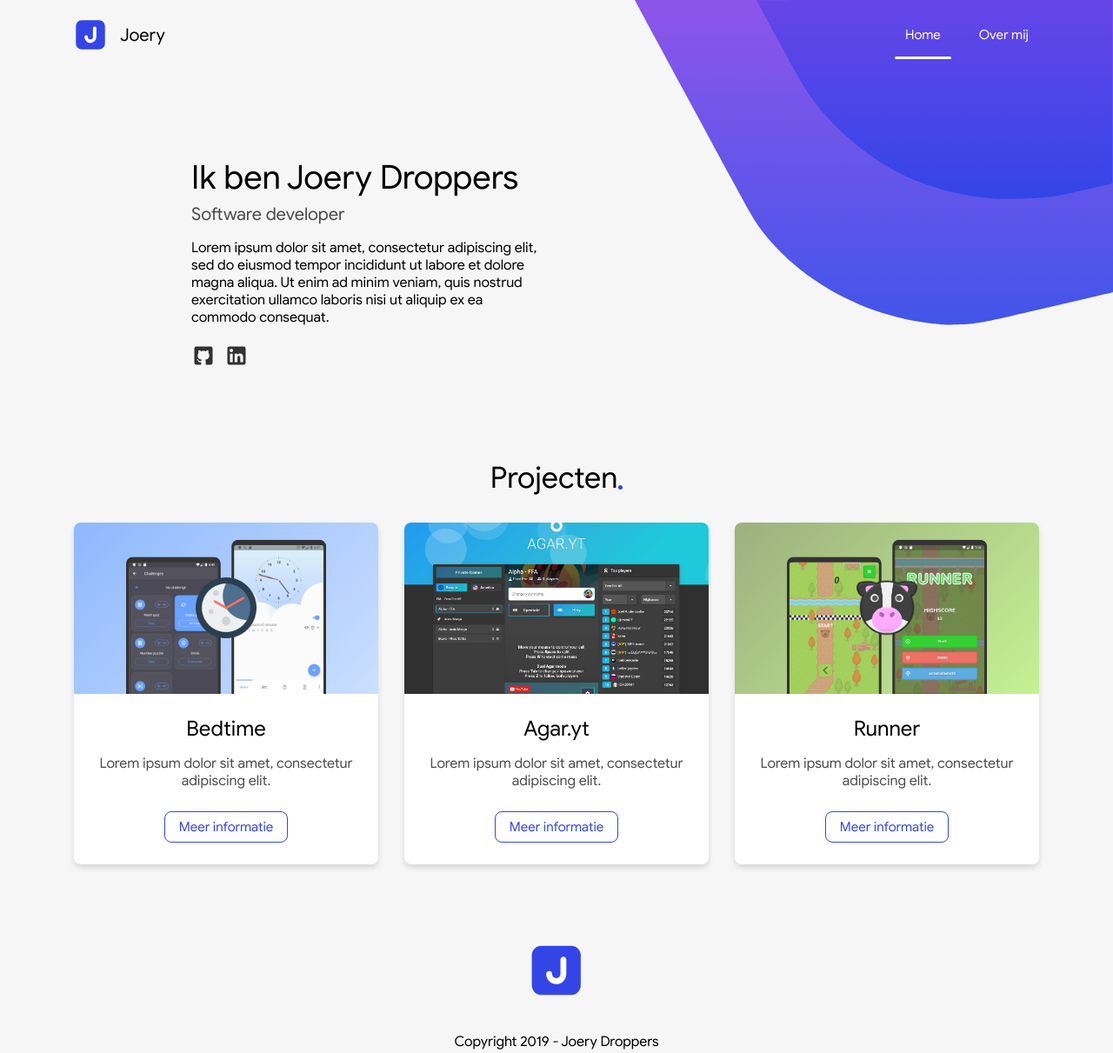
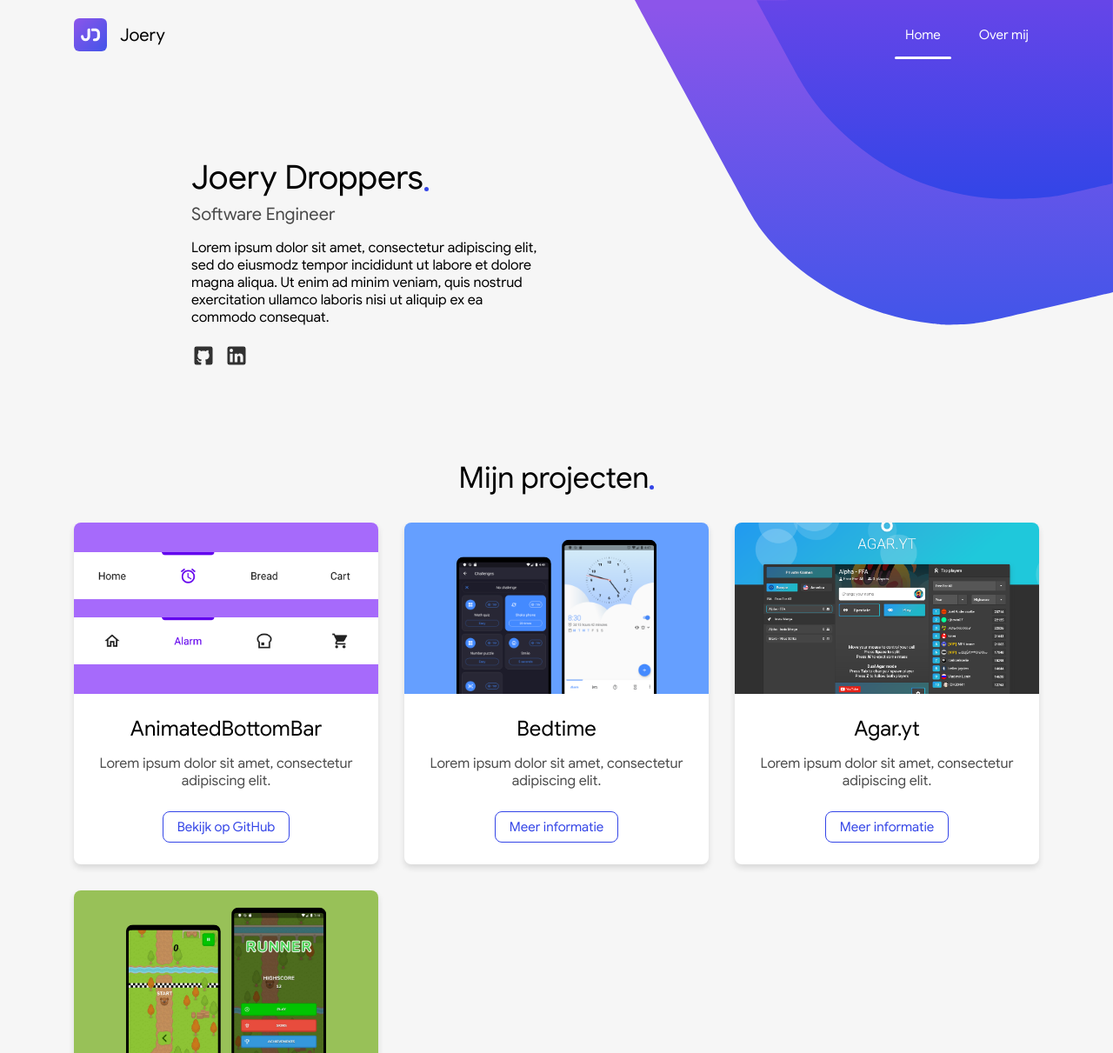
Before and after one commit to Droppers/joery.nl, a React app: page / in a window 1280 px wide. Shown: the top 1211 px of the page at 87% size. Built offline with nearby package versions, Linux system fonts and the light colour scheme.

Commit message:
Added AnimatedBottomBar

```diff
--- a/src/components/footer/footer.js
+++ b/src/components/footer/footer.js
@@ -11,7 +11,9 @@ class Footer extends React.Component {
           className="logo"
           src="/static/images/logo.svg"
         />
-        <span className="copyright">Copyright 2019 - Joery Droppers</span>
+        <span className="copyright">
+          Copyright {new Date().getFullYear()} - Joery Droppers
+        </span>
         <SocialIcons />
       </footer>
     );
--- a/src/components/footer/styles.scss
+++ b/src/components/footer/styles.scss
@@ -6,6 +6,7 @@
 
     .logo {
         height: 64px;
+        width: 64px;
     }
 
     .copyright {
--- a/src/components/routes/about/about.js
+++ b/src/components/routes/about/about.js
@@ -60,7 +60,7 @@ class AboutRoute extends React.Component {
               title: "Software Ontwikkelaar",
               subtitle: "Bijbaan",
               from: "jul. 2019",
-              to: "heden",
+              to: "mei 2020",
             },
             {
               title: "Software Ontwikkelaar",
@@ -85,6 +85,15 @@ class AboutRoute extends React.Component {
           logo: Saxion,
           from: "2018",
           to: "heden",
+          children: [
+            {
+              title: "Bronkhorst High-Tech",
+              subtitle: "Stage – Software Ontwikkelaar",
+              logo: Bronkhorst,
+              from: "aug. 2020",
+              to: "heden",
+            },
+          ],
         },
         {
           title: "Graafschap College",
--- a/src/components/routes/home/cover/cover.js
+++ b/src/components/routes/home/cover/cover.js
@@ -7,11 +7,11 @@ class Cover extends React.Component {
       <section className="container cover">
         <div className="row">
           <div className="col-lg-6 col-md-6 col-md-12">
-            <h1>Ik ben Joery Droppers</h1>
-            <h2>Software developer</h2>
+            <h1 class="title">Joery Droppers</h1>
+            <h2>Software Engineer</h2>
             <p>
               Lorem ipsum dolor sit amet, consectetur adipiscing elit, sed do
-              eiusmod tempor incididunt ut labore et dolore magna aliqua. Ut
+              eiusmodz tempor incididunt ut labore et dolore magna aliqua. Ut
               enim ad minim veniam, quis nostrud exercitation ullamco laboris
               nisi ut aliquip ex ea commodo consequat.
             </p>
--- a/src/components/routes/home/cover/styles.scss
+++ b/src/components/routes/home/cover/styles.scss
@@ -10,10 +10,11 @@
     }
 
     h2 {
+        text-align: left;
         font-weight: 400;
         margin: 0;
         font-size: 20px;
-        opacity: 0.7;
+        color: var(--text-secondary);
     }
 
     p {
--- a/src/components/routes/home/home.js
+++ b/src/components/routes/home/home.js
@@ -28,9 +28,9 @@ class HomeRoute extends React.Component {
         <Cover />
         <section className="content">
           <div className="container">
-            <h2 className="title align-middle">Projecten</h2>
+            <h2 className="title align-middle">Mijn projecten</h2>
 
-            <div className="row d-flex justify-content-center">
+            <div className="row d-flex">
               {projects.map((project, key) => (
                 <div className="col-md-8 col-lg-4" key={key}>
                   <ProjectCard project={project} />
--- a/src/components/routes/home/project-card/project-card.js
+++ b/src/components/routes/home/project-card/project-card.js
@@ -9,16 +9,11 @@ class ProjectCard extends React.Component {
 
     return (
       <div className="card project-card">
-        {project.type === "app" && (
+        {project.cover.type === "app" && (
           <div
-            className="project-cover app"
+            className="project-cover type-app"
             style={{
-              background:
-                "linear-gradient(135deg, " +
-                project.cover.gradient_start +
-                ", " +
-                project.cover.gradient_end +
-                ")",
+              background: project.cover.background,
             }}
           >
             <PhoneFrame
@@ -37,7 +32,7 @@ class ProjectCard extends React.Component {
               alt="Right preview"
               size={256}
             />
-            <div className="icon">
+            {/* <div className="icon">
               <Image
                 alt="App icoon"
                 image={"/static/images/projects/" + project.cover.icon + ".png"}
@@ -46,13 +41,19 @@ class ProjectCard extends React.Component {
                 height="70"
                 size={128}
               />
-            </div>
+            </div> */}
           </div>
         )}
-        {project.type === "website" && (
-          <div className="project-cover website">
+        {project.cover.type === "image" && (
+          <div
+            className="project-cover type-image"
+            style={{
+              background: project.cover.background,
+            }}
+          >
             <Image
               alt="Voorbeeld"
+              style={{ objectFit: project.cover.fit }}
               image={"./static/images/projects/" + project.cover.image + ".png"}
               size={512}
             />
@@ -61,12 +62,22 @@ class ProjectCard extends React.Component {
         <div className="content">
           <span className="title">{project.name}</span>
           <span className="description">{project.description}</span>
+          {project.slug && (
             <Link
               to={"/project/" + project.slug}
               className="btn btn-primary btn-outline read-more"
             >
               Meer informatie
             </Link>
+          )}
+          {project.github && (
+            <a
+              href={"https://github.com/" + project.github}
+              className="btn btn-primary btn-outline read-more"
+            >
+              Bekijk op GitHub
+            </a>
+          )}
         </div>
       </div>
     );
--- a/src/components/routes/home/project-card/styles.scss
+++ b/src/components/routes/home/project-card/styles.scss
@@ -7,7 +7,7 @@
         overflow: hidden;
         padding-bottom: calc(9 / 16 * 100%);
 
-        &.website {
+        &.type-image {
             img {
                 width: 100%;
                 height: 100%;
@@ -16,35 +16,31 @@
             }
         }
 
-        &.app {
-            &:after {
-                content: "";
-                position: absolute;
-                left: 0;
-                right: 0;
-                bottom: 0;
-                top: 0;
-                background: rgba(255, 255, 255, 0.2);
-            }
+        &.type-app {
+            // &:after {
+            //     content: "";
+            //     position: absolute;
+            //     left: 0;
+            //     right: 0;
+            //     bottom: 0;
+            //     top: 0;
+            //     background: rgba(255, 255, 255, 0.2);
+            // }
 
-            .icon {
-                position: absolute;
-                width: 100%;
-                height: 100%;
-                display: flex;
-                align-items: center;
-                justify-content: center;
-                z-index: 5;
-            }
+            // .icon {
+            //     position: absolute;
+            //     width: 100%;
+            //     height: 100%;
+            //     display: flex;
+            //     align-items: center;
+            //     justify-content: center;
+            //     z-index: 5;
+            // }
 
             .phone-frame {
                 height: 100%;
                 position: absolute;
                 bottom: 0;
-
-                &.phone-visible {
-                    opacity: 0.85;
-                }
 
                 &.left {
                     transform: translate(55%, 20%);
--- a/src/services/data-service.js
+++ b/src/services/data-service.js
@@ -1,16 +1,28 @@
 export const allProjects = [
   {
+    name: "AnimatedBottomBar",
+    description: "Lorem ipsum dolor sit amet, consectetur adipiscing elit.",
+    descriptionLong:
+      "Lorem ipsum dolor sit amet, consectetur adipiscing elit. Ik typ weer wat onzin, zodat ik kan zien of dit eigenlijk wel werkt. Geen idee.",
+    cover: {
+      type: "image",
+      image: "animatedbottombar",
+      fit: "contain",
+      background: "#a66afb",
+    },
+    github: "Droppers/AnimatedBottomBar",
+  },
+  {
     slug: "bedtime",
-    type: "app",
     name: "Bedtime",
     description: "Lorem ipsum dolor sit amet, consectetur adipiscing elit.",
     descriptionLong:
       "Lorem ipsum dolor sit amet, consectetur adipiscing elit. Ik typ weer wat onzin, zodat ik kan zien of dit eigenlijk wel werkt. Geen idee.",
     cover: {
+      type: "app",
       image_left: "bedtime-left",
       image_right: "bedtime-right",
-      gradient_start: "#72a6fd",
-      gradient_end: "#bed7ff",
+      background: "#659fff",
       icon: "bedtime-icon",
     },
     images: [
@@ -53,13 +65,14 @@ export const allProjects = [
   },
   {
     slug: "agar-yt",
-    type: "website",
     name: "Agar.yt",
     description: "Lorem ipsum dolor sit amet, consectetur adipiscing elit.",
     descriptionLong:
       "Lorem ipsum dolor sit amet, consectetur adipiscing elit. Ik typ weer wat onzin, zodat ik kan zien of dit eigenlijk wel werkt. Geen idee.",
     cover: {
+      type: "image",
       image: "agar-yt",
+      fit: "cover",
     },
     images: [
       {
@@ -86,16 +99,15 @@ export const allProjects = [
   },
   {
     slug: "runner",
-    type: "app",
     name: "Runner",
     description: "Lorem ipsum dolor sit amet, consectetur adipiscing elit.",
     descriptionLong:
       "Lorem ipsum dolor sit amet, consectetur adipiscing elit. Ik typ weer wat onzin, zodat ik kan zien of dit eigenlijk wel werkt. Geen idee.",
     cover: {
+      type: "app",
       image_left: "runner-left",
       image_right: "runner-right",
-      gradient_start: "rgb(132, 156, 94)",
-      gradient_end: "rgb(182, 238, 120)",
+      background: "#98c158",
       icon: "runner-icon",
     },
     images: [
--- a/src/styles/base/_base.scss
+++ b/src/styles/base/_base.scss
@@ -8,6 +8,15 @@ body.no-margin {
 section.content {
   padding: 0 15px;
   padding-bottom: 30px;
+}
+
+
+h1.title {
+  &:after {
+    width: 5px;
+    height: 5px;
+    margin-bottom: 8px;
+  }
 }
 
 h2.title {
@@ -43,6 +52,7 @@ h3.title {
   }
 }
 
+h1.title:after,
 h2.title:after,
 h3.title:after,
 .card-title:after {
--- a/src/vector/logo.js
+++ b/src/vector/logo.js
@@ -1,15 +1,37 @@
 import React from "react";
 
 const Logo = props => (
-  <svg width={145.463} height={145.464} viewBox="0 0 38.487 38.487" {...props}>
-    <path
-      id="prefix__logo-top"
-      fill="#3445e7"
-      d="M8.932 2.32a6.597 6.597 0 00-6.61 6.612v20.623a6.597 6.597 0 006.61 6.612h20.623a6.597 6.597 0 006.611-6.612V8.932a6.597 6.597 0 00-6.61-6.611z"
+  <svg
+    width={24}
+    height={24}
+    className="prefix__d-inline-block prefix__align-top"
+    viewBox="0 0 24.308 24.308"
+    {...props}
+  >
+    <defs>
+      <linearGradient
+        id="prefix__linearGradient918"
+        x1={33.844}
+        x2={0}
+        y1={33.848}
+        y2={-0.001}
+        gradientTransform="matrix(.71822 0 0 .71815 0 0)"
+        gradientUnits="userSpaceOnUse"
+      >
+        <stop offset={0} stopColor="#4355e9" />
+        <stop offset={1} stopColor="#8c55ea" />
+      </linearGradient>
+    </defs>
+    <rect
+      width={24.308}
+      height={24.308}
+      fill="url(#prefix__linearGradient918)"
+      rx={3.946}
+      ry={3.946}
     />
     <path
       fill="#fff"
-      d="M24.157 9.719c-1.12 0-2.023.917-2.023 2.057v9.94a2.89 2.939 0 01-2.89 2.938 2.89 2.939 0 01-2.89-2.938 2.023 2.057 0 00-2.024-2.058 2.023 2.057 0 00-2.023 2.057 6.937 7.053 0 000 .001 2.023 2.057 0 00.009.178 6.937 7.053 0 006.928 6.875 6.937 7.053 0 006.936-7.054v-9.939c0-1.14-.902-2.057-2.023-2.057z"
+      d="M10.947 7.5a.995.995 0 00-.989 1.005v4.856a1.412 1.436 0 01-1.412 1.436 1.412 1.436 0 01-1.412-1.436.988 1.005 0 00-.99-1.004.988 1.005 0 00-.987 1.004.988 1.005 0 00.005.088 3.39 3.446 0 003.384 3.358 3.39 3.446 0 003.388-3.446V8.079a.576.576 0 00-.578-.578H10.947zm2.44 0a.579.579 0 00-.58.58v.816c0 .32.258.58.58.58h2.316c.784.001 1.42.62 1.434 1.386l.002 1.291-.002 1.292a1.424 1.424 0 01-1.433 1.386h-.72a.994.994 0 00-1.007.987c0 .548.45.99 1.006.99h.72c1.864 0 3.373-1.458 3.436-3.275h.011s-.002-.807 0-2.644v-.115h-.011C19.076 8.957 17.567 7.5 15.704 7.5h-1.502z"
     />
   </svg>
 );
```
Also changed, not shown: public/static/images/projects/agar-yt.old.jpg (deleted), public/static/images/projects/animatedbottombar.png (added), public/static/images/projects/bedtime-icon.png (deleted), public/static/images/projects/bedtime-left.old.jpg (deleted), public/static/images/projects/bedtime-right.old.jpg (deleted), public/static/images/projects/runner-icon.png (deleted), public/static/vector/logo.svg. Lines whose indentation alone changed are shown as unchanged.
